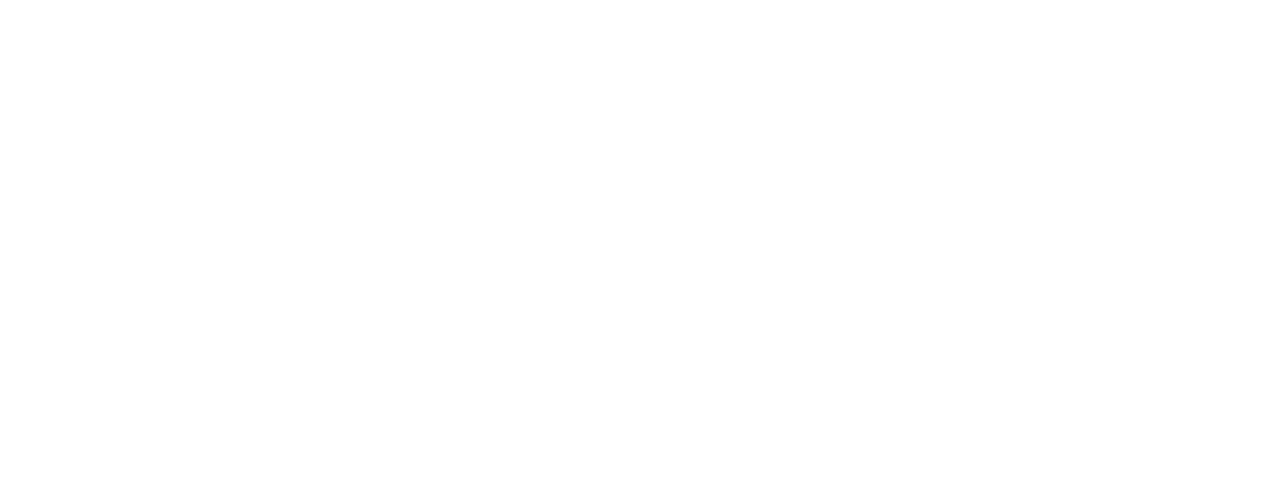
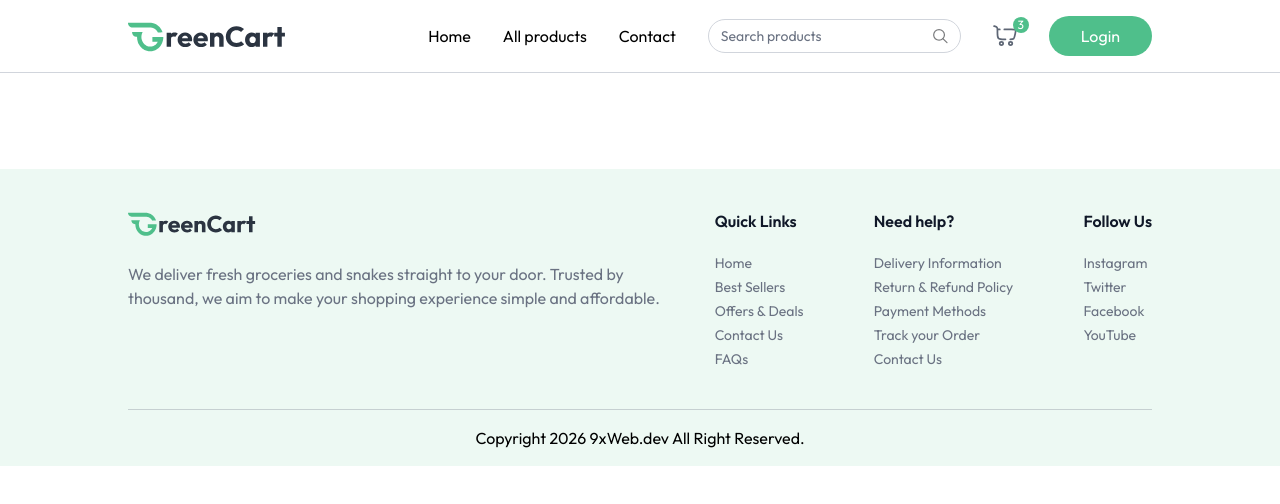
Before and after one commit to Swayam-TheCoder/Grocery_web, a React (Vite) app: page /products in a window 1280 px wide. Before the commit this address had no page. Shown: the top 504 px of the page. Built offline with nearby package versions, Linux system fonts and the light colour scheme; a web font is replaced by a local one.

Commit message:
Footer completed

```diff
--- a/src/components/Footer.jsx
+++ b/src/components/Footer.jsx
@@ -18,7 +18,7 @@ const Footer = () => {
                             <ul className="text-sm space-y-1">
                                 {section.links.map((link, i) => (
                                     <li key={i}>
-                                        <a href="#" className="hover:underline transition">{link}</a>
+                                        <a href={link.url} className="hover:underline transition">{link.text}</a>
                                     </li>
                                 ))}
                             </ul>
@@ -26,8 +26,8 @@ const Footer = () => {
                     ))}
                 </div>
             </div>
-            <p className="py-4 text-center text-sm md:text-base text-gray-500/80">
-                Copyright 2025 © <a href="https://prebuiltui.com">PrebuiltUI</a> All Right Reserved.
+            <p className="py-4 text-center text-sm md:text-base">
+                Copyright {new Date().getFullYear()} 9xWeb.dev All Right Reserved.
             </p>
         </div>
     );
```
